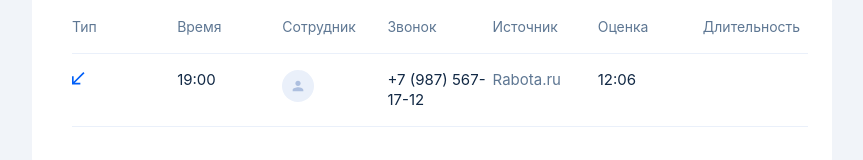
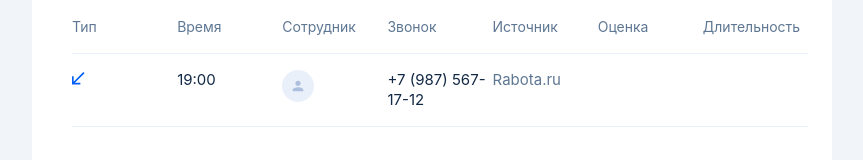
Before and after one commit to electra777/skilla-test-task, a React (Vite) app: page / in a window 1280 px wide. Shown: the part 143-303 px from the top of the page, without its empty margins (208-1071 px from the left). Built offline with nearby package versions, Linux system fonts and the light colour scheme.

Commit message:
Revert "feat: add Duration"

```diff
--- a/src/components/Duration/Duration.module.scss
+++ /dev/null
@@ -1,4 +0,0 @@
-.duration {
-  font-size: 15px;
-  color: #122945;
-}
--- a/src/components/Duration/Duration.tsx
+++ /dev/null
@@ -1,7 +0,0 @@
-import styles from './Duration.module.scss';
-
-const Duration = () => {
-	return <div className={styles.duration}>12:06</div>;
-};
-
-export default Duration;
--- a/src/components/Table/Table.tsx
+++ b/src/components/Table/Table.tsx
@@ -4,8 +4,9 @@ import Employee from '../Employee/Employee';
 import Phone from '../Phone/Phone';
 import Source from '../Source/Source';
 
-import Duration from '../Duration/Duration';
 import styles from './Table.module.scss';
+
+
 
 const Table = () => {
 	return (
@@ -23,10 +24,9 @@ const Table = () => {
 				<Type />
 				<Time />
 				<Employee />
-				<Phone />
+        <Phone />
 				<Source />
 
-				<Duration />
 			</div>
 		</div>
 	);
```
